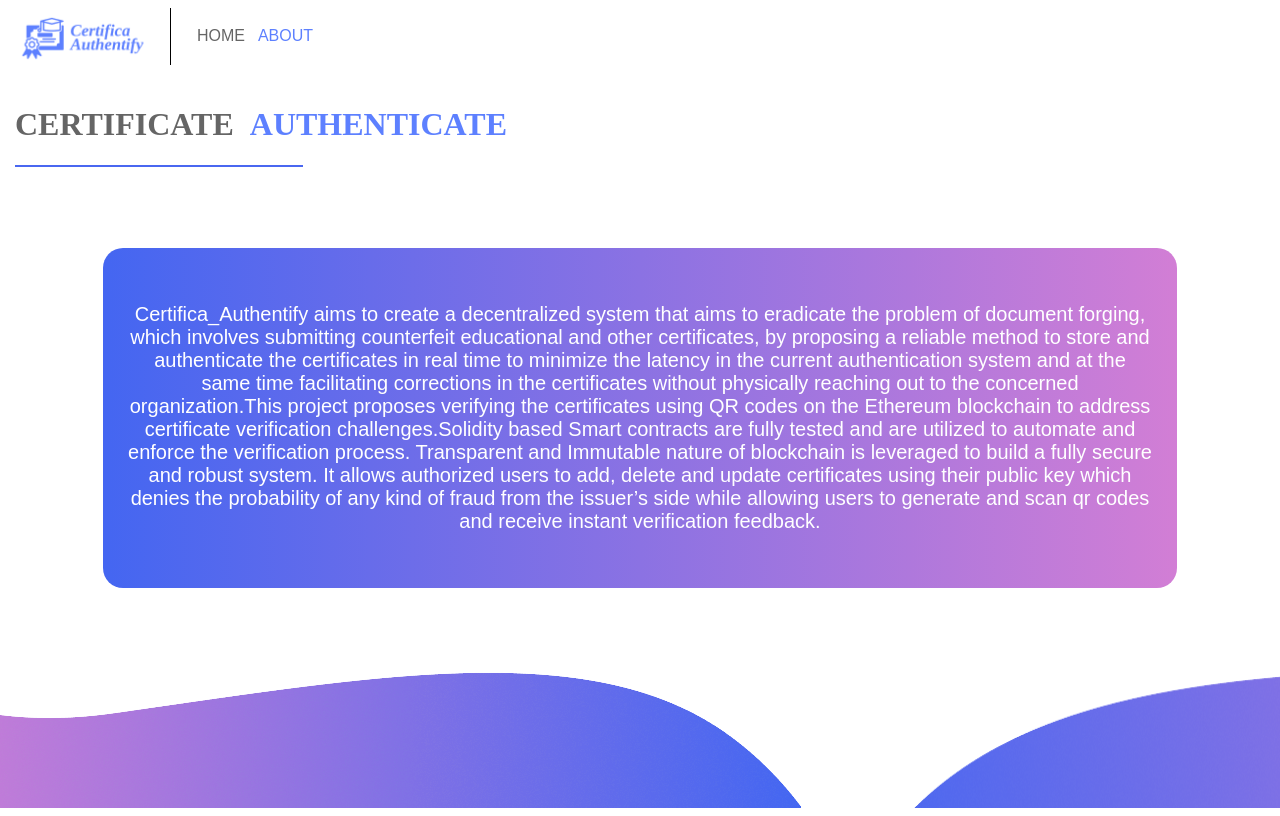
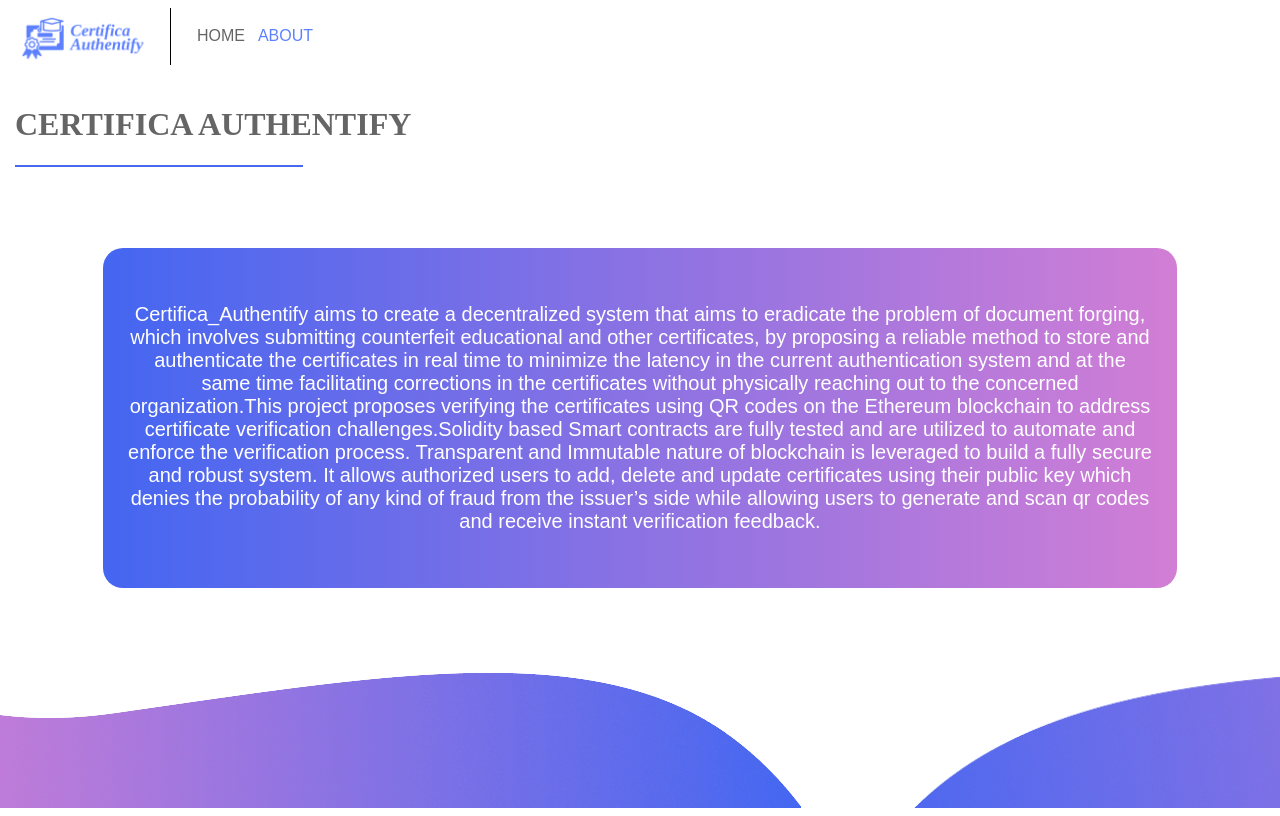
Before and after one commit to anisharma07/Certifica_Authentify, a website: page about.html in a window 1280 px wide. Drawn offline with Linux system fonts and the light colour scheme.

```diff
--- a/about.html
+++ b/about.html
@@ -107,8 +107,8 @@
         </div>
       </navbar>
       <div class="title">
-        <h1 style="color: #656565">CERTIFICATE</h1>
-        <h1 style="color: #5d80ff">AUTHENTICATE</h1>
+        <h1 style="color: #656565">CERTIFICA AUTHENTIFY</h1>
+        <!-- <h1 style="color: #5d80ff">AUTHENTICATE</h1> -->
       </div>
       <div class="underline"></div>
       <div class="container">
```
Also changed, not shown: qr-verify.html (+8 -8 lines).
